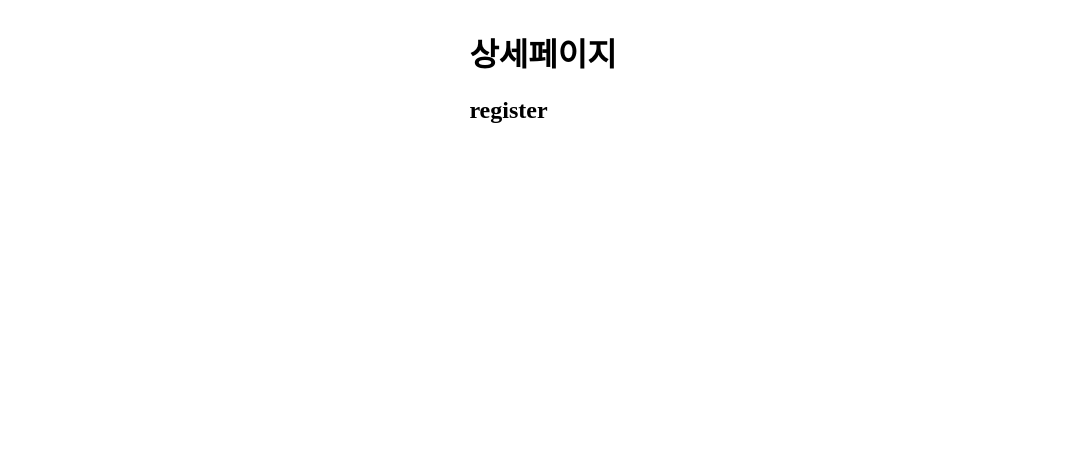
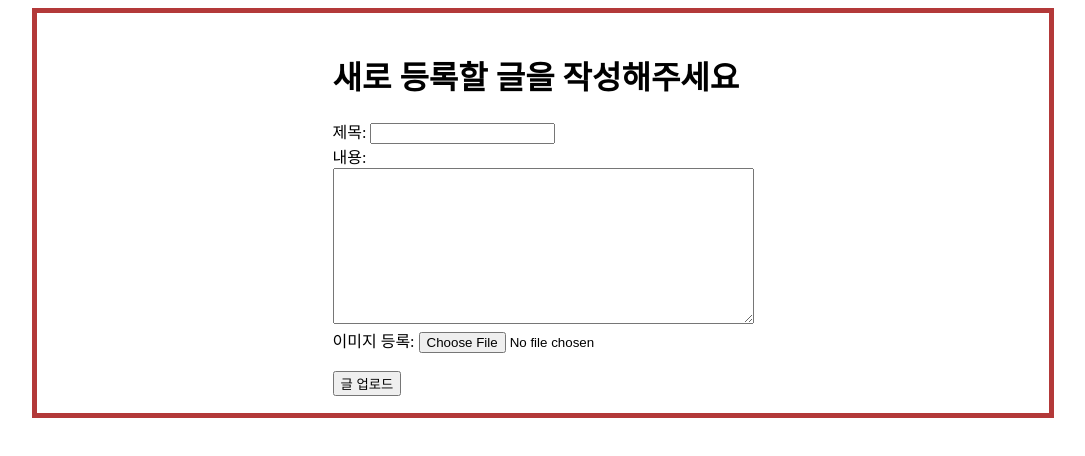
Before and after one commit to mkhajiit/practice-board, a React (Vite) app: page /contents/register in a window 1280 px wide. Shown: the top 456 px of the page, without its empty margins (97-1182 px from the left). Built offline with nearby package versions, Linux system fonts and the light colour scheme.

Commit message:
로컬 스토리지 저장 문제 해결

```diff
--- a/src/components/BoardLayout.tsx
+++ b/src/components/BoardLayout.tsx
@@ -1,5 +1,6 @@
 import styled from 'styled-components';
-import SaveImage from './contents/SaveImage/SaveImage.tsx';
+
+import { Outlet } from 'react-router-dom';
 
 // 스타일드 컴포넌트
 const Layout = styled.div`
@@ -16,7 +17,7 @@ const Layout = styled.div`
 function BoardLayout() {
   return (
     <Layout>
-      <SaveImage />
+      <Outlet />
     </Layout>
   );
 }
--- a/src/components/contents/SaveImage/ContentsList.tsx
+++ b/src/components/contents/SaveImage/ContentsList.tsx
@@ -1,3 +1,4 @@
+import { Link } from 'react-router-dom';
 import { Item } from '../../../constants/tempDB';
 
 function ContentsList() {
@@ -8,10 +9,19 @@ function ContentsList() {
     <div>
       <h1>컨탠츠 리스트</h1>
       <h3>
-        {database.map((element) => (
-          <h1>{element.title}</h1>
-        ))}
+        <ul>
+          {database.map((element) => (
+            <li key={element.id}>
+              <Link to={`/contents/saved-content/${element.id}`}>
+                <h1>{element.title}</h1>
+              </Link>
+            </li>
+          ))}
+        </ul>
       </h3>
+      <Link to={`/contents/register`}>
+        <button>글 쓰기</button>
+      </Link>
     </div>
   );
 }
--- a/src/components/contents/SaveImage/SaveImage.tsx
+++ b/src/components/contents/SaveImage/SaveImage.tsx
@@ -6,7 +6,6 @@
 import React, { useState } from 'react';
 import { storage } from '../../../firebase';
 import { getDownloadURL, ref, uploadBytesResumable } from 'firebase/storage';
-import tempDB from '../../../constants/tempDB';
 import randomNumberGenerator from '../../../constants/randomNumberGenerator';
 
 function SaveImage() {
@@ -37,7 +36,7 @@ function SaveImage() {
       console.log('이미지를 선택해주세요');
       return;
     }
-    const storageRef = ref(storage, `image/${image.name}_${Date.now()}`);
+    const storageRef = ref(storage, `image/${image.name}_${Date.now()}`); // 난수를 넣어서 파이어베이스에 중복저장을 막는다
     const uploadTask = uploadBytesResumable(storageRef, image);
 
     uploadTask.on(
@@ -55,16 +54,19 @@ function SaveImage() {
         console.log('File available at', downloadURL);
 
         setImageUrl(downloadURL);
+
+        // 비동기 문제로 업로드가 끝나고 url이 set되면 실행되도록 한다
+        const id = randomNumberGenerator(8);
+        const contents = { id: id, title: title, content: text, downloadUrl: downloadURL };
+
+        // 배열에 저장하면 페이지 이동하거나 새로고침시 초기화 되므로 로컬스토리지를 이용한다
+
+        const storedData = localStorage.getItem('db');
+        const tempDB = storedData ? JSON.parse(storedData) : []; // null인 경우 빈 배열로 할당
+        tempDB.push(contents);
+        localStorage.setItem('db', JSON.stringify(tempDB)); // 배열을 다시 저장
       }
     );
-    const id = randomNumberGenerator(8);
-    const contents = { id: id, title: title, content: text, downloadUrl: imageUrl };
-
-    // 배열에 저장하면 페이지 이동하거나 새로고침시 초기화 되므로 로컬스토리지를 이용한다
-
-    tempDB.push(contents);
-    localStorage.setItem('db', JSON.stringify(tempDB)); // (key, json화)
-    console.log(tempDB);
   };
 
   // 입력한 텍스트를 메모장으로 다운로드하는 함수
--- a/src/components/contents/SaveImage/SaveImageContent.tsx
+++ b/src/components/contents/SaveImage/SaveImageContent.tsx
@@ -1,11 +1,13 @@
+// 1. 이미지가 로드 되고나서 페이지가 뜨도록 수정해보기
 import { useParams } from 'react-router-dom';
 import { Item } from '../../../constants/tempDB';
 
 function SaveImageContent() {
   const storedData = localStorage.getItem('db');
   const database: Item[] = storedData ? JSON.parse(storedData) : []; // storedData가 null 인경우 빈배열 할당
+
   const { item } = useParams();
-  const contentArr = database.filter((element) => element.title === item);
+  const contentArr = database.filter((element) => element.id === item);
   return (
     <div>
       <h1>{contentArr[0].title}</h1>
--- a/src/constants/tempDB.ts
+++ b/src/constants/tempDB.ts
@@ -5,7 +5,3 @@ export interface Item {
   content: string;
   downloadUrl?: string; // 이미지url은 선택적
 }
-
-const tempDB: Item[] = [];
-
-export default tempDB;
--- a/src/router/Router.tsx
+++ b/src/router/Router.tsx
@@ -3,15 +3,18 @@ import BoardLayout from '../components/BoardLayout.tsx';
 import SearchItem from '../components/contents/SearchItem.tsx';
 import SaveImageContent from '../components/contents/SaveImage/SaveImageContent.tsx';
 import ContentsList from '../components/contents/SaveImage/ContentsList.tsx';
+import SaveImage from '../components/contents/SaveImage/SaveImage.tsx';
 
 function Router() {
   return (
     <BrowserRouter>
       <Routes>
-        <Route path='/' element={<BoardLayout />} />
-        <Route path='/contents/:item' element={<SearchItem />} />
-        <Route path='/contents/save-item-list' element={<ContentsList />} />
-        <Route path='/contents/save-content/:item' element={<SaveImageContent />} />
+        <Route path='/' element={<BoardLayout />}>
+          <Route path='contents/:item' element={<SearchItem />} />
+          <Route path='contents/register' element={<SaveImage />} />
+          <Route path='contents' element={<ContentsList />} />
+          <Route path='contents/saved-content/:item' element={<SaveImageContent />} />
+        </Route>
       </Routes>
     </BrowserRouter>
   );
```
